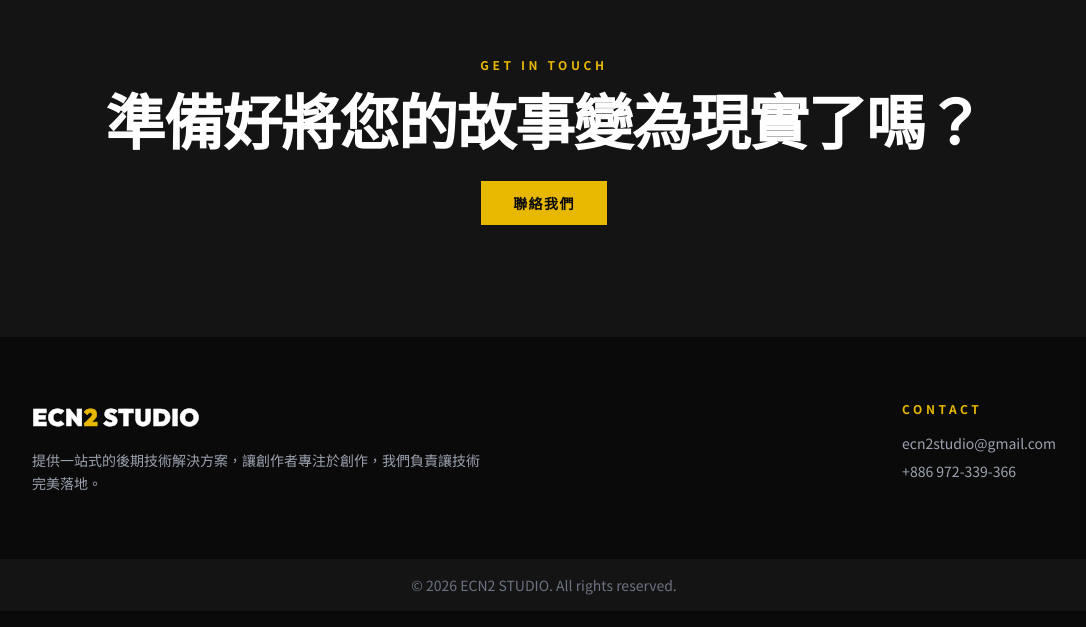
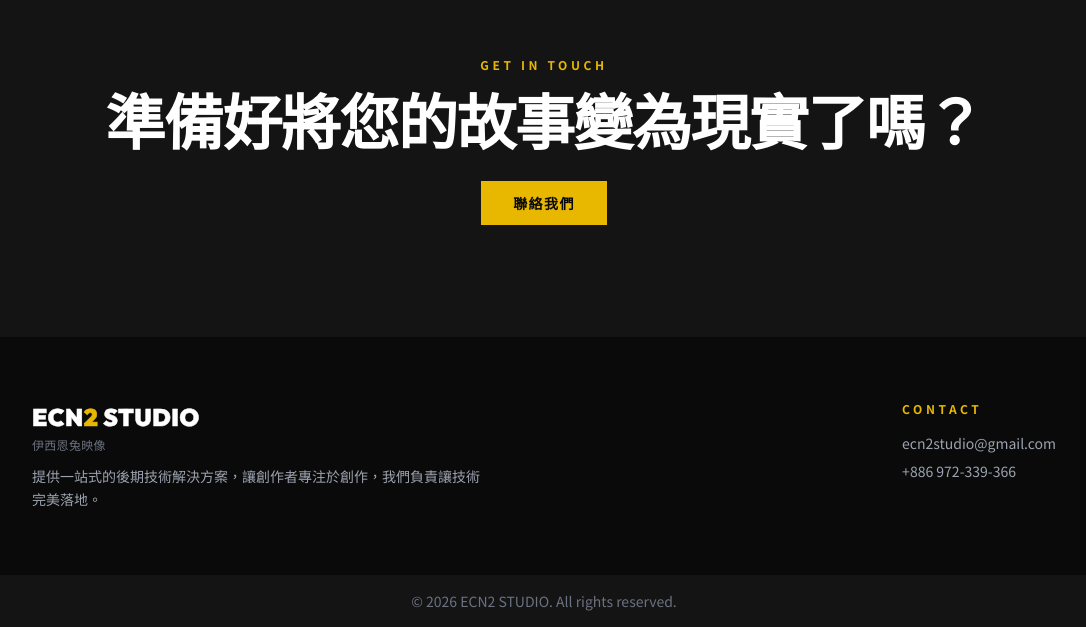
Before and after one commit to ecn2studio/ecn2studio-website, a Next.js app: page /about in a window 1280 px wide. Shown: the part 1049-1676 px from the top of the page, without its empty margins (96-1182 px from the left). Built offline with nearby package versions, Linux system fonts and the light colour scheme.

Commit message:
SEO: 加入伊西恩兔映像關鍵字到 metadata、JSON-LD、Footer

```diff
--- a/src/app/layout.tsx
+++ b/src/app/layout.tsx
@@ -19,13 +19,15 @@ const notoSansTC = Noto_Sans_TC({
 
 export const metadata: Metadata = {
   title: {
-    default: "ECN2 STUDIO | 專業影視後期製作",
-    template: "%s | ECN2 STUDIO",
+    default: "ECN2 STUDIO 伊西恩兔映像 | 專業影視後期製作",
+    template: "%s | ECN2 STUDIO 伊西恩兔映像",
   },
   description:
-    "ECN2 STUDIO 是台灣專業影視後期製作團隊，提供現場檔案管理、後期檔案管理、影音同步、套片、DCP 製作、Netflix IMF 規格製作、HDR/SDR 調色等一站式後期技術服務。",
+    "ECN2 STUDIO（伊西恩兔映像）是台灣專業影視後期製作團隊，提供現場檔案管理、後期檔案管理、影音同步、套片、DCP 製作、Netflix IMF 規格製作、HDR/SDR 調色等一站式後期技術服務。",
   keywords: [
     "ECN2 STUDIO",
+    "伊西恩兔映像",
+    "伊西恩兔",
     "影視後期製作",
     "post-production",
     "DCP",
@@ -49,9 +51,9 @@ export const metadata: Metadata = {
     alternateLocale: "en_US",
     url: "https://ecn2studio.com",
     siteName: "ECN2 STUDIO",
-    title: "ECN2 STUDIO | 專業影視後期製作",
+    title: "ECN2 STUDIO 伊西恩兔映像 | 專業影視後期製作",
     description:
-      "從片場到銀幕，ECN2 STUDIO 提供一站式後期技術解決方案。服務涵蓋現場檔案管理、後期影像全流程、DCP 製作、Netflix IMF 封包、HDR/SDR 調色。",
+      "ECN2 STUDIO（伊西恩兔映像）從片場到銀幕，提供一站式後期技術解決方案。服務涵蓋現場檔案管理、後期影像全流程、DCP 製作、Netflix IMF 封包、HDR/SDR 調色。",
     images: [
       {
         url: "/images/slide1.jpg",
@@ -63,9 +65,9 @@ export const metadata: Metadata = {
   },
   twitter: {
     card: "summary_large_image",
-    title: "ECN2 STUDIO | 專業影視後期製作",
+    title: "ECN2 STUDIO 伊西恩兔映像 | 專業影視後期製作",
     description:
-      "從片場到銀幕，ECN2 STUDIO 提供一站式後期技術解決方案。",
+      "ECN2 STUDIO（伊西恩兔映像）從片場到銀幕，提供一站式後期技術解決方案。",
     images: ["/images/slide1.jpg"],
   },
   robots: {
@@ -94,10 +96,11 @@ export default function RootLayout({
     "@context": "https://schema.org",
     "@type": "Organization",
     name: "ECN2 STUDIO",
+    alternateName: ["伊西恩兔映像", "伊西恩兔", "ECN2"],
     url: "https://ecn2studio.com",
     logo: "https://ecn2studio.com/icon.png",
     description:
-      "台灣專業影視後期製作團隊，提供現場檔案管理、後期影像全流程、DCP 製作、Netflix IMF 規格製作、HDR/SDR 調色等一站式後期技術服務。",
+      "ECN2 STUDIO（伊西恩兔映像）是台灣專業影視後期製作團隊，提供現場檔案管理、後期影像全流程、DCP 製作、Netflix IMF 規格製作、HDR/SDR 調色等一站式後期技術服務。",
     email: "ecn2studio@gmail.com",
     telephone: "+886-972-339-366",
     address: {
--- a/src/components/Footer.tsx
+++ b/src/components/Footer.tsx
@@ -35,7 +35,10 @@ export default function Footer() {
               ECN<span className="text-accent">2</span> STUDIO
             </span>
           </Link>
-          <p className="text-gray-400 text-sm leading-relaxed mt-4">
+          <p className="text-gray-500 text-xs tracking-wide mt-1">
+            {t("footer.brandName")}
+          </p>
+          <p className="text-gray-400 text-sm leading-relaxed mt-3">
             {t("footer.slogan")}
           </p>
         </div>
--- a/src/context/LanguageContext.tsx
+++ b/src/context/LanguageContext.tsx
@@ -221,6 +221,7 @@ const translations: Record<Lang, Record<string, string>> = {
     "footer.cta.label": "Get in Touch",
     "footer.cta.title": "準備好將您的故事變為現實了嗎？",
     "footer.cta.button": "聯絡我們",
+    "footer.brandName": "伊西恩兔映像",
     "footer.slogan": "提供一站式的後期技術解決方案，讓創作者專注於創作，我們負責讓技術完美落地。",
     "footer.contact": "Contact",
   },
@@ -433,6 +434,7 @@ const translations: Record<Lang, Record<string, string>> = {
     "footer.cta.label": "Get in Touch",
     "footer.cta.title": "Ready to bring your story to life?",
     "footer.cta.button": "Contact Us",
+    "footer.brandName": "伊西恩兔映像",
     "footer.slogan": "One-stop post-production solutions — so creators can focus on creating, while we ensure flawless technical execution.",
     "footer.contact": "Contact",
   },
```
